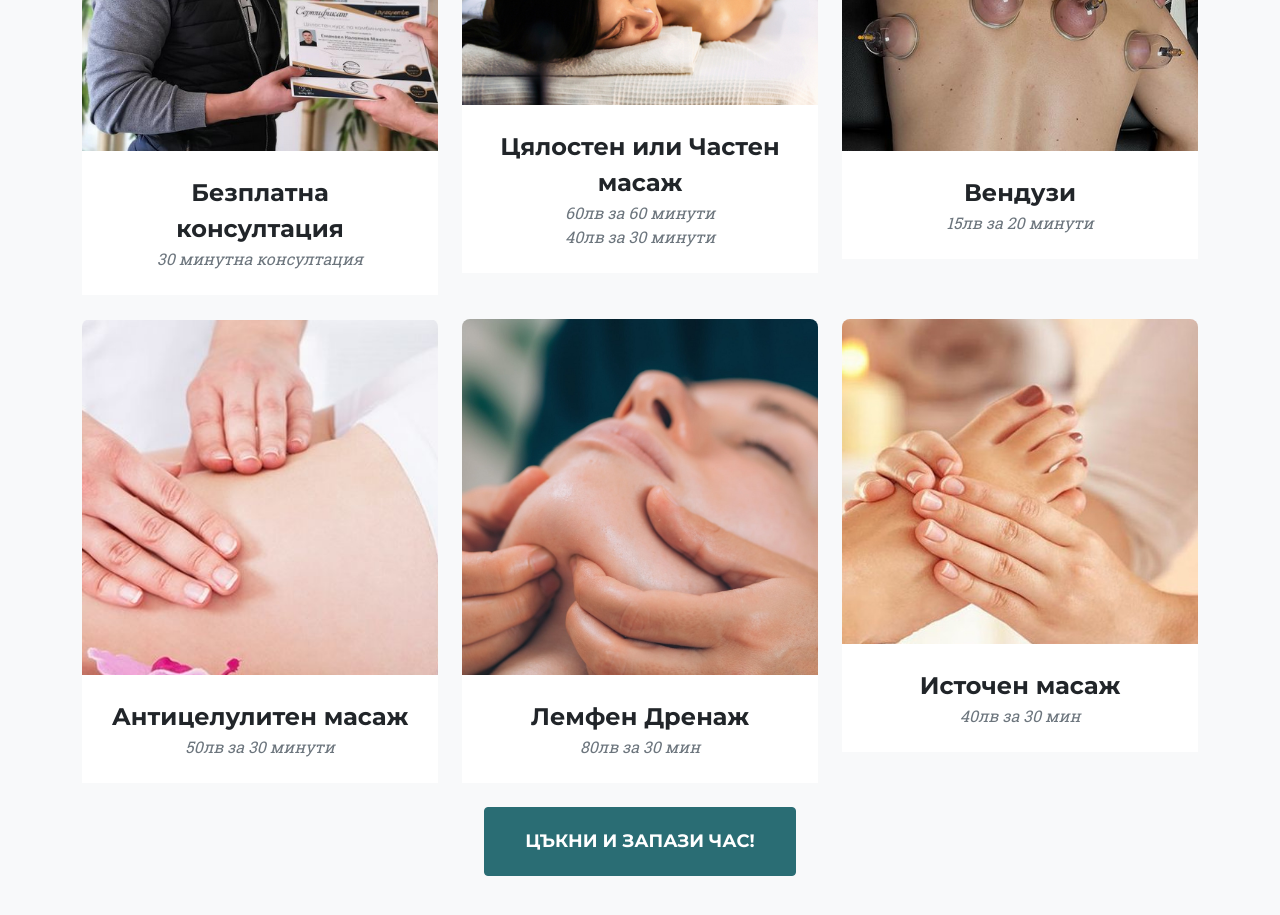
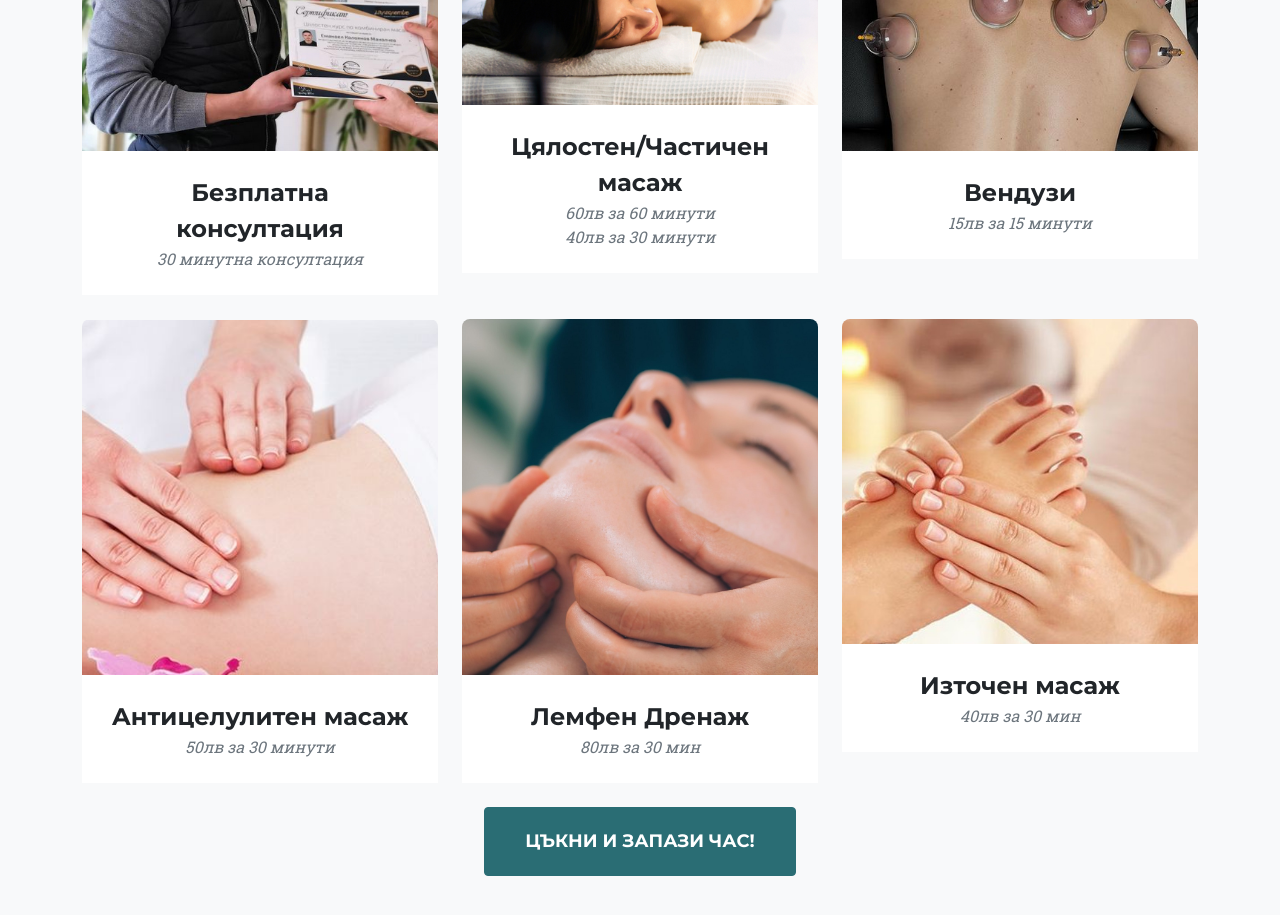
Before and after one commit to krakra9/krakra9.github.io, a plain HTML site: page index.html in a window 1280 px wide. Shown: the part 2000-2915 px from the top of the page. Drawn offline with nearby package versions, Linux system fonts and the light colour scheme.

Commit message:
fixing spelling mistsakes

```diff
--- a/index.html
+++ b/index.html
@@ -133,7 +133,7 @@
                                 <img class="img-fluid rounded-top" src="assets/img/portfolio/building/massage.png" alt="..." />
                             </a>
                             <div class="portfolio-caption">
-                                <div class="portfolio-caption-heading">Цялостен или Частен масаж</div>
+                                <div class="portfolio-caption-heading">Цялостен/Частичен масаж</div>
                                 <div class="portfolio-caption-subheading text-muted">60лв за 60 минути </div>
                                 <div class="portfolio-caption-subheading text-muted">40лв за 30 минути </div>
                             </div>
@@ -150,7 +150,7 @@
                             </a>
                             <div class="portfolio-caption">
                                 <div class="portfolio-caption-heading">Вендузи</div>
-                                <div class="portfolio-caption-subheading text-muted">15лв за 20 минути</div>
+                                <div class="portfolio-caption-subheading text-muted">15лв за 15 минути</div>
                             </div>
                         </div>
                     </div>
@@ -194,7 +194,7 @@
                                 <img class="img-fluid rounded-top" src="assets/img/portfolio/building/easternMassage.jpg" alt="..." />
                             </a>
                             <div class="portfolio-caption">
-                                <div class="portfolio-caption-heading">Источен масаж</div>
+                                <div class="portfolio-caption-heading">Източен масаж</div>
                                 <div class="portfolio-caption-subheading text-muted">40лв за 30 мин</div>
                             </div>
                         </div>
@@ -340,7 +340,7 @@
                         <div class="col-lg-8">
                             <div class="modal-body">
                                 <!-- Project details-->
-                                <h2 class="text-uppercase">Цялостен или Частен масаж</h2>
+                                <h2 class="text-uppercase">Цялостен/Частичен масаж</h2>
                                 <div class="row align-items-center">
                                     <div class="col-6 my-lg-0">
                                         <img class="img-fluid grid-image rounded10" src="assets/img/portfolio/building/massage.png" alt="..." />
@@ -501,7 +501,7 @@
                         <div class="col-lg-8">
                             <div class="modal-body">
                                 <!-- Project details-->
-                                <h2 class="text-uppercase">Источен масаж</h2>
+                                <h2 class="text-uppercase">Източен масаж</h2>
                                 <div class="row align-items-center">
                                     <div class="col-6 my-lg-0">
                                         <img class="img-fluid grid-image rounded10" src="assets/img/portfolio/building/easternMassage.jpg" alt="..." />
@@ -511,7 +511,7 @@
                                     </div>
                                 </div>
 
-                                <p>Отпуснете се с источен масаж - пътуване към спокойствието и баланса! Тази древна техника освобождава стреса и ви пренася в свят на релаксация, хармония и жизненост</p>
+                                <p>Отпуснете се с източен масаж - пътуване към спокойствието и баланса! Тази древна техника освобождава стреса и ви пренася в свят на релаксация, хармония и жизненост</p>
                                 <ul class="list-inline">
                                 <div class="row">
                                     <div class="col-md-6 mb-4">
```
